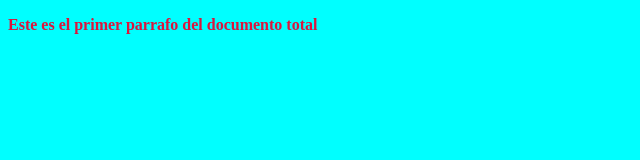
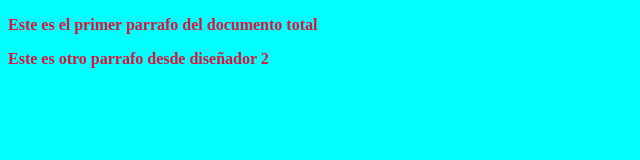
Before and after one commit to carlos9110-developer/CursoGit, a plain HTML site: page index.html in a window 1280 px wide. Shown: the whole page, without its empty margins (0-640 px from the left). Drawn offline with Linux system fonts and the light colour scheme.

Commit message:
Se agrego un nuevo parrafo desde Diseñador2

```diff
--- a/index.html
+++ b/index.html
@@ -12,6 +12,7 @@
 
 <body>
     <p>Este es el primer parrafo del documento total</p>
+    <p>Este es otro parrafo desde diseñador 2</p>
 </body>
 
 </html>
```
